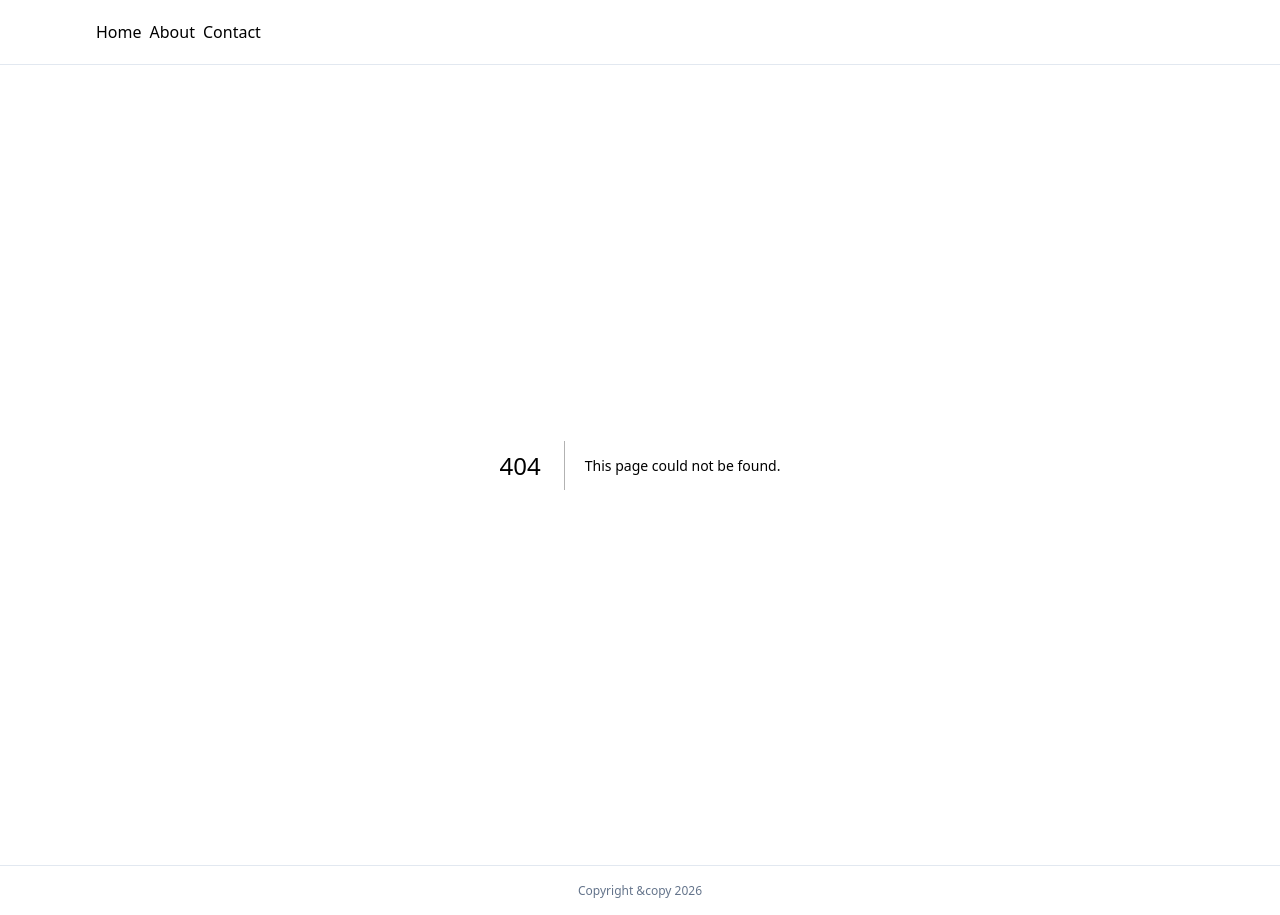
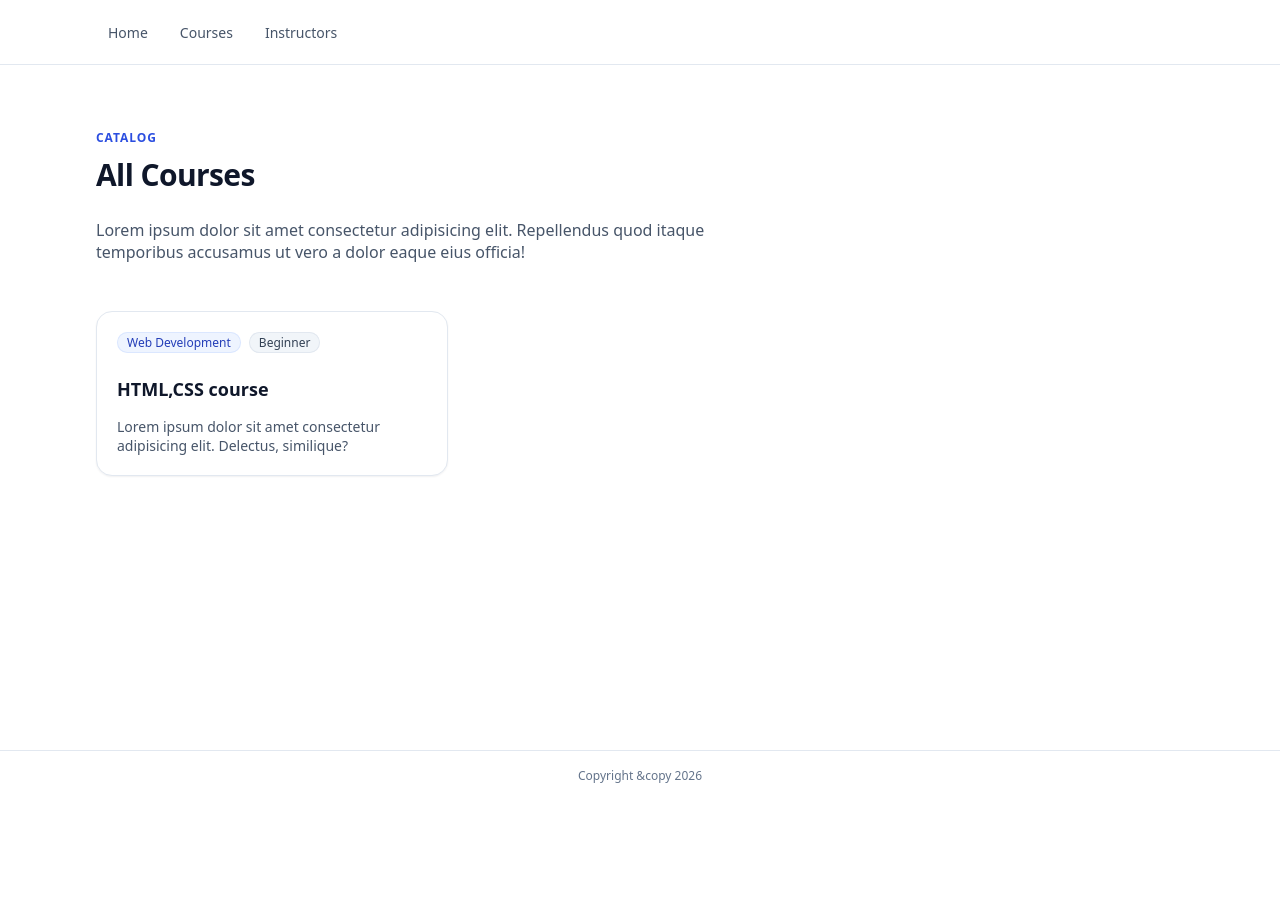
Before and after one commit to NikolaD93/next_crash_course, a Next.js app: page /courses in a window 1280 px wide. Before the commit this address had no page. After the commit the page ends 800 px from the top, so only its background shows below. Built offline with nearby package versions, Linux system fonts and the light colour scheme.

Commit message:
feat: add courses and instructors pages

```diff
--- /dev/null
+++ b/app/courses/page.tsx
@@ -0,0 +1,40 @@
+import Link from 'next/link'
+
+const Courses = () => {
+  return (
+    <section className="pad-section">
+      <div className="container">
+        <div className="stack">
+          <div className="section-head">
+            <span className="eyebrow">Catalog</span>
+            <h2 className="title-page">All Courses</h2>
+            <p className="text-muted max-prose">
+              Lorem ipsum dolor sit amet consectetur adipisicing elit.
+              Repellendus quod itaque temporibus accusamus ut vero a dolor eaque
+              eius officia!
+            </p>
+          </div>
+
+          <div className="stack-md">
+            <div className="grid-cards">
+              <Link href="#" className="card-link">
+                <div className="badge-row">
+                  <span className="badge badge--brand">Web Development</span>
+                  <span className="badge">Beginner</span>
+                </div>
+
+                <h3 className="card-link-title">HTML,CSS course</h3>
+                <p className="card-link-body">
+                  Lorem ipsum dolor sit amet consectetur adipisicing elit.
+                  Delectus, similique?
+                </p>
+              </Link>
+            </div>
+          </div>
+        </div>
+      </div>
+    </section>
+  )
+}
+
+export default Courses
--- a/app/layout.tsx
+++ b/app/layout.tsx
@@ -18,9 +18,15 @@ export default function RootLayout({
         <header className="site-header">
           <div className="container site-header-inner">
             <nav className="site-nav">
-              <Link href="/">Home</Link>
-              <Link href="/about">About</Link>
-              <Link href="/contact">Contact</Link>
+              <Link href="/" className="site-nav-link">
+                Home
+              </Link>
+              <Link href="/courses" className="site-nav-link">
+                Courses
+              </Link>
+              <Link href="/instructors" className="site-nav-link">
+                Instructors
+              </Link>
             </nav>
           </div>
         </header>
```
Also changed, not shown: app/instructors/page.tsx (added, +21 -0 lines).
